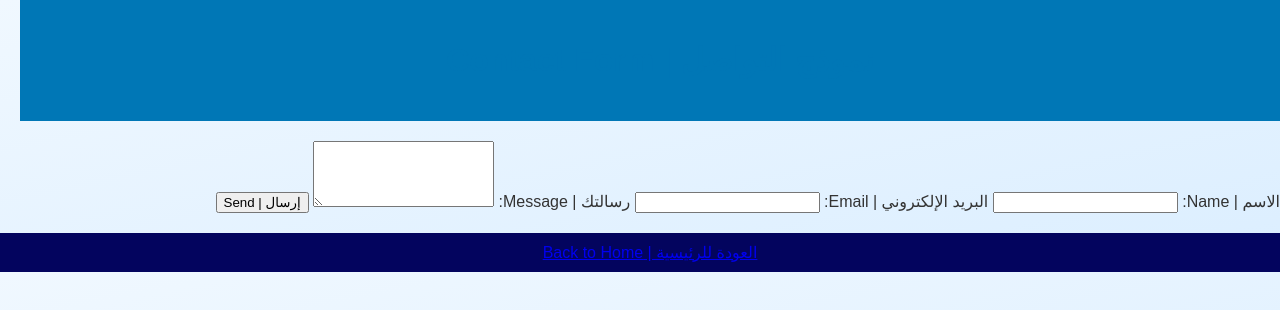
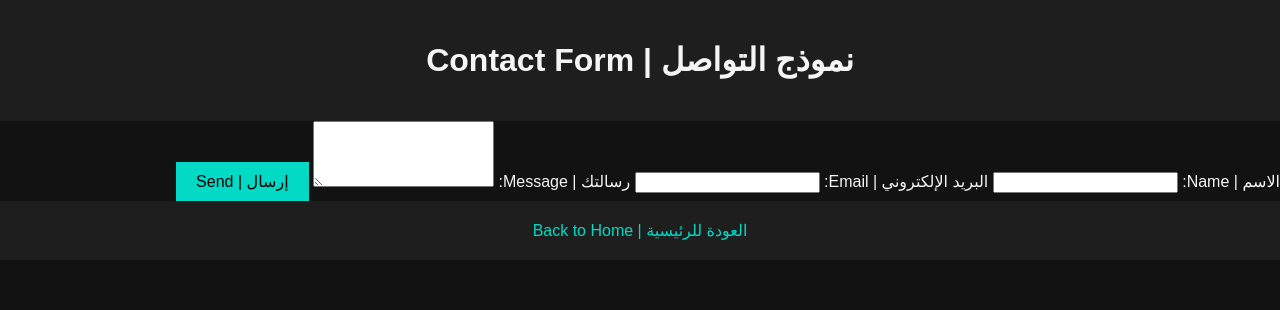
Before and after one commit to mshil-c/mshilc.github.io, a plain HTML site: page contact.html in a window 1280 px wide. Drawn offline with Linux system fonts and the light colour scheme.

Commit message:
Add files via upload

```diff
--- a/style.css
+++ b/style.css
@@ -1,51 +1,35 @@
+
 body {
-    font-family: 'Arial', sans-serif;
-    background: linear-gradient(to bottom right, #f0f8ff, #dbeeff);
-    color: #333;
+    background-color: #121212;
+    color: #f5f5f5;
+    font-family: Arial, sans-serif;
     margin: 0;
     padding: 0;
-    direction: rtl;
-    text-align: right;
 }
-
-header {
-    background-color: #0077b6;
-    color: white;
+header, footer {
+    background-color: #1e1e1e;
     padding: 20px;
     text-align: center;
 }
-
-nav {
-    background-color: #023e8a;
-    padding: 10px;
+a {
+    color: #03dac6;
+    text-decoration: none;
+}
+a:hover {
+    text-decoration: underline;
+}
+section {
+    padding: 40px 20px;
     text-align: center;
 }
-
-nav a {
-    color: white;
-    text-decoration: none;
-    margin: 0 15px;
-    font-weight: bold;
+button {
+    background-color: #03dac6;
+    border: none;
+    padding: 10px 20px;
+    color: black;
+    cursor: pointer;
+    font-size: 16px;
 }
-
-nav a:hover {
-    text-decoration: underline;
+button:hover {
+    background-color: #018786;
 }
-
-main {
-    padding: 20px;
-}
-
-footer {
-    background-color: #03045e;
-    color: white;
-    text-align: center;
-    padding: 10px;
-    position: relative;
-    bottom: 0;
-    width: 100%;
-}
-
-h1, h2 {
-    color: #0077b6;
-}
```
